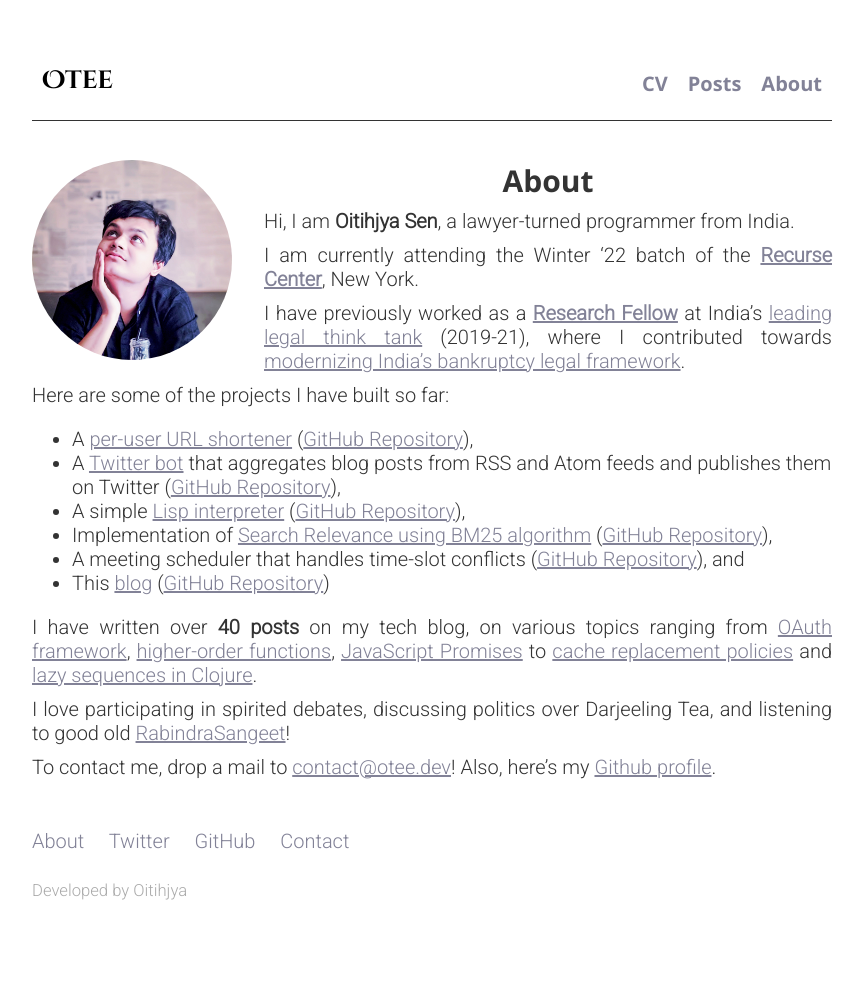
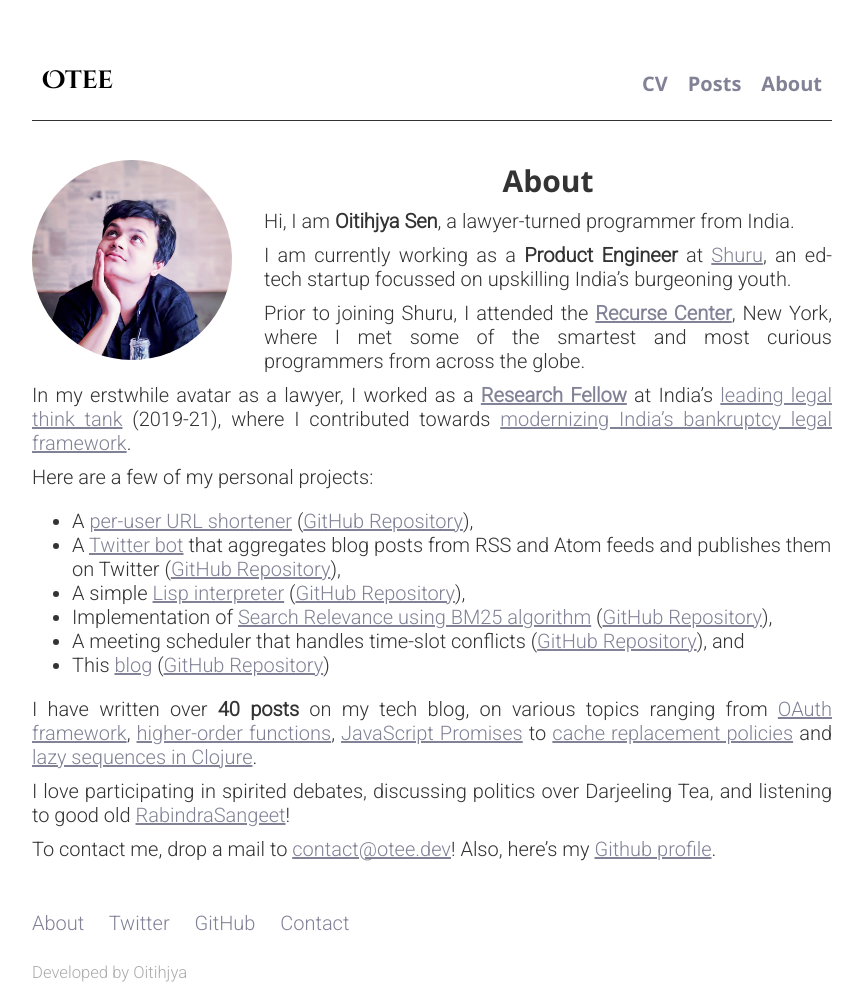
Before and after one commit to oitee/oitee.github.io, a Jekyll site: the page built from _pages/about.md, in a window 1280 px wide. Shown: the whole page, without its empty margins (208-1072 px from the left). Built offline with Jekyll 4.4.1, drawn with Linux system fonts in a browser that asks for light colours; before the commit the page ends 980 px from its top, so only the background shows below that.

Commit message:
Update bio

```diff
--- a/_pages/about.md
+++ b/_pages/about.md
@@ -11,11 +11,13 @@ published: true
 
 Hi, I am **Oitihjya Sen**, a lawyer-turned programmer from India.
 
-I am currently attending the Winter '22 batch of the [**Recurse Center**](https://www.recurse.com/), New York.
+I am currently working as a **Product Engineer** at [Shuru](https://www.shuruapp.com/), an ed-tech startup focussed on upskilling India's burgeoning youth.
 
-I have previously worked as a [**Research Fellow**](https://vidhilegalpolicy.in/team/oitihjya-sen/) at India’s [leading legal think tank](https://vidhilegalpolicy.in/) (2019-21), where I contributed towards [modernizing India’s bankruptcy legal framework](https://vidhilegalpolicy.in/wp-content/uploads/2020/07/Report-on-Pre-Packaged-Insolvency-Resolution.pdf).
+Prior to joining Shuru, I attended the [**Recurse Center**](https://www.recurse.com/), New York, where I met some of the smartest and most curious programmers from across the globe.
 
-Here are some of the projects I have built so far:
+In my erstwhile avatar as a lawyer, I worked as a [**Research Fellow**](https://vidhilegalpolicy.in/team/oitihjya-sen/) at India’s [leading legal think tank](https://vidhilegalpolicy.in/) (2019-21), where I contributed towards [modernizing India’s bankruptcy legal framework](https://vidhilegalpolicy.in/wp-content/uploads/2020/07/Report-on-Pre-Packaged-Insolvency-Resolution.pdf).
+
+Here are a few of my personal projects:
 - A [per-user URL shortener](https://twirl.otee.dev) ([GitHub Repository](https://github.com/oitee/twirl)),
 - A [Twitter bot](https://twitter.com/cardimomT) that aggregates blog posts from RSS and Atom feeds and publishes them on Twitter ([GitHub Repository](https://github.com/oitee/cardimom)),
 - A simple [Lisp interpreter](/2021/08/24/crisp-a-simple-lisp-interpreter.html) ([GitHub Repository](https://github.com/oitee/crisp)),
```
